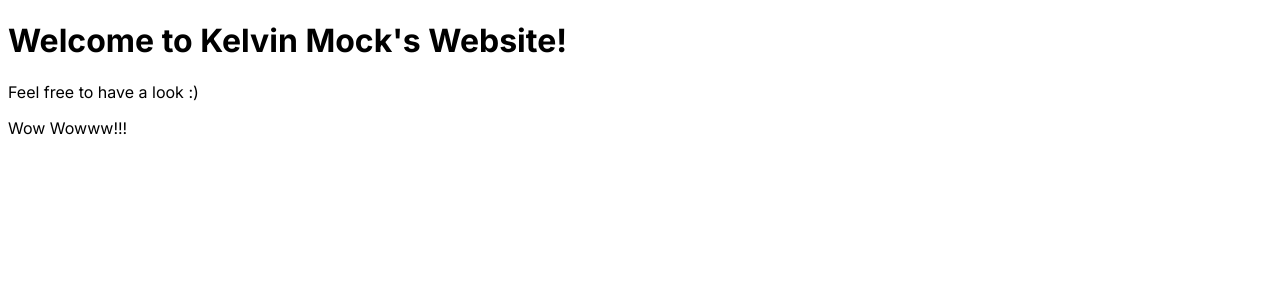
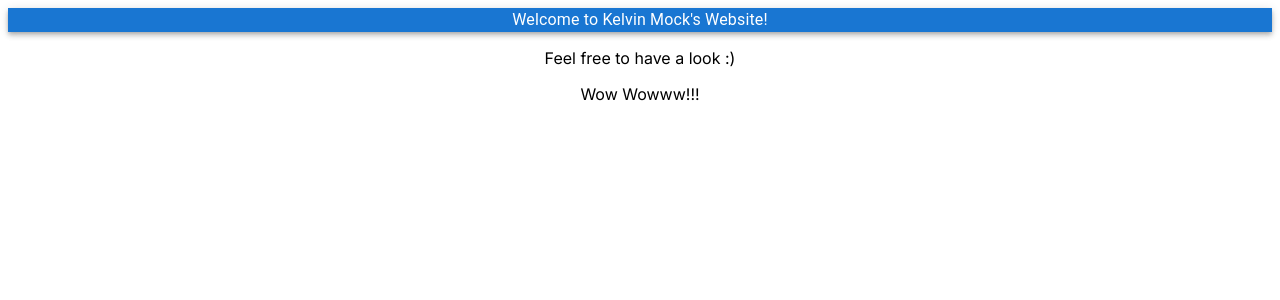
Before and after one commit to kmock930/kmock930.github.io, a Next.js app: page / in a window 1280 px wide. Shown: the top 300 px of the page. Built offline with nearby package versions, Linux system fonts and the light colour scheme.

Commit message:
Created a component for the NavBar

```diff
--- /dev/null
+++ b/src/app/component/NavBar.js
@@ -0,0 +1,14 @@
+import { AppBar, Toolbar, Typography } from "@mui/material";
+import styles from '../styles/navbar.module.css';
+
+export default function NavBar(props) {
+
+  return (
+    <AppBar position="static">
+      <Typography>
+        <center>{props.title}</center>
+        <Typography/>
+      </Typography>
+    </AppBar>
+  );
+}
--- a/src/app/page.js
+++ b/src/app/page.js
@@ -1,16 +1,30 @@
 import Image from 'next/image'
 import styles from './styles/page.module.css'
+import { AppBar, Container } from '@mui/material'
+import NavBar from './component/NavBar'
 
 export default function Home() {
   return (
-    <div>
-      <head>
-          <title>{"Kelvin's Site"}</title>
-      </head>
+    <>
+      <div>
+        <head>
+              <title>{"Kelvin's Site"}</title>
+        </head>
 
-      <h1>{"Welcome to Kelvin Mock's Website!"}</h1>
-      <p>{"Feel free to have a look :)"}</p>
-      <p>{"Wow Wowww!!!"}</p>
-    </div>
+        <body>
+          <NavBar title="Welcome to Kelvin Mock's Website!" />
+          <p>
+            <center>
+              {"Feel free to have a look :)"}
+            </center>
+          </p>
+          <p>
+            <center>
+              {"Wow Wowww!!!"}
+            </center>
+          </p>
+        </body>
+      </div>
+    </>
   )
 }
--- /dev/null
+++ b/src/app/styles/navbar.module.css
@@ -0,0 +1,4 @@
+.NavBar {
+    position: "centre";
+    height: 100%
+}
```
